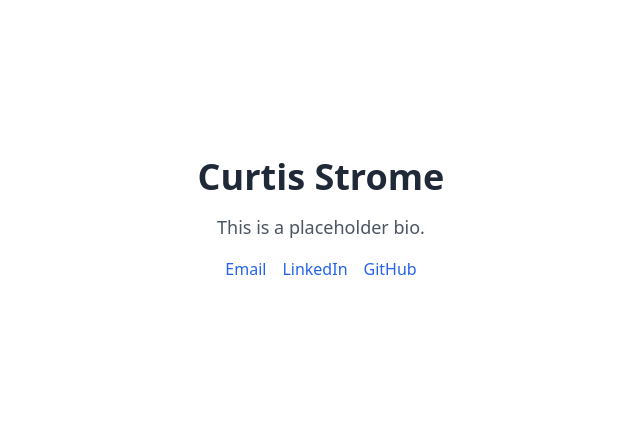
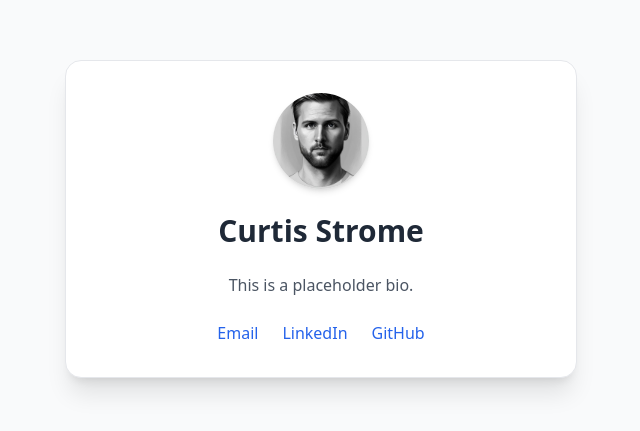
Before and after one commit to mcstrome/mcstrome-cv, a plain HTML site: page index.html in a window 1280 px wide. Shown: the part 181-612 px from the top of the page, without its empty margins (319-959 px from the left). Drawn offline with nearby package versions, Linux system fonts and the light colour scheme.

Commit message:
styling update

```diff
--- a/index.html
+++ b/index.html
@@ -4,15 +4,18 @@
     <meta charset="UTF-8" />
     <meta name="viewport" content="width=device-width, initial-scale=1.0" />
     <title>Curtis Strome</title>
+    <meta name="description" content="Curtis Strome – product leader and builder based in Canada." />
     <script src="https://cdn.tailwindcss.com"></script>
+    <link rel="icon" href="favicon.ico" />
   </head>
-  <body class="bg-white text-gray-800 font-sans min-h-screen flex flex-col items-center justify-center p-6">
-    <div class="max-w-xl text-center space-y-4">
-      <h1 class="text-4xl font-bold">Curtis Strome</h1>
-      <p class="text-lg text-gray-600">
+  <body class="bg-gray-50 text-gray-800 font-sans min-h-screen flex items-center justify-center p-6">
+    <div class="bg-white shadow-xl rounded-2xl p-8 max-w-lg w-full text-center space-y-6 border border-gray-200">
+      <img src="avatar.jpg" alt="Curtis Strome" class="w-24 h-24 mx-auto rounded-full shadow-md" />
+      <h1 class="text-3xl font-semibold">Curtis Strome</h1>
+      <p class="text-gray-600 text-base">
         This is a placeholder bio.
       </p>
-      <div class="flex justify-center space-x-4">
+      <div class="flex justify-center space-x-6">
         <a href="mailto:curtis@stro.me" class="text-blue-600 hover:underline">Email</a>
         <a href="https://www.linkedin.com/in/mcstrome" class="text-blue-600 hover:underline">LinkedIn</a>
         <a href="https://github.com/mcstrome" class="text-blue-600 hover:underline">GitHub</a>
```
